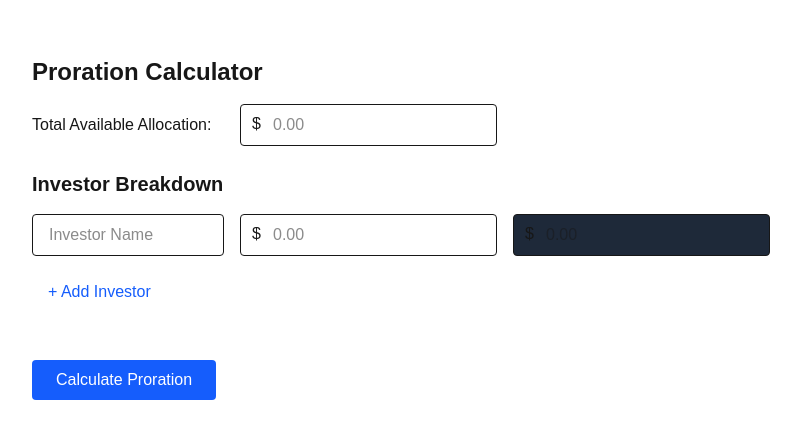
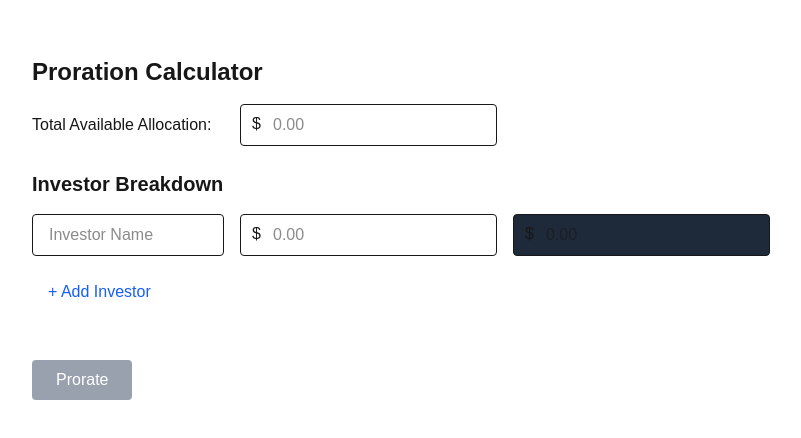
Before and after one commit to chinshr/prorate, a Next.js app in the folder website/: page / in a window 1280 px wide. Shown: the top 438 px of the page, without its empty margins (184-985 px from the left). Built offline with nearby package versions, Linux system fonts and the light colour scheme.

Commit message:
Disable prorate on validation errors

```diff
--- a/website/src/app/components/ProrationForm.tsx
+++ b/website/src/app/components/ProrationForm.tsx
@@ -32,6 +32,24 @@ export default function ProrationForm({}: ProrationFormProps) {
   const checkForDuplicate = (name: string, currentIndex: number): boolean => {
     return investors.some((investor, index) =>
       index !== currentIndex && investor.name.toLowerCase() === name.toLowerCase()
+    );
+  };
+
+  const hasValidationErrors = (): boolean => {
+    // Check if there are any validation errors
+    if (Object.values(validationErrors).some(error => error !== '')) {
+      return true;
+    }
+
+    // Check if allocation is empty
+    if (!allocation || parseFloat(allocation) <= 0) {
+      return true;
+    }
+
+    // Check if all investors have valid data
+    return investors.some(investor =>
+      !investor.name ||
+      investor.requested_amount <= 0
     );
   };
 
@@ -299,9 +317,14 @@ export default function ProrationForm({}: ProrationFormProps) {
       <div className="pt-6">
         <button
           type="submit"
-          className="px-6 py-2 bg-blue-600 text-white rounded hover:bg-blue-700"
+          disabled={hasValidationErrors()}
+          className={`px-6 py-2 text-white rounded ${
+            hasValidationErrors()
+              ? 'bg-gray-400 cursor-not-allowed'
+              : 'bg-blue-600 hover:bg-blue-700'
+          }`}
         >
-          Calculate Proration
+          Prorate
         </button>
       </div>
 
```
